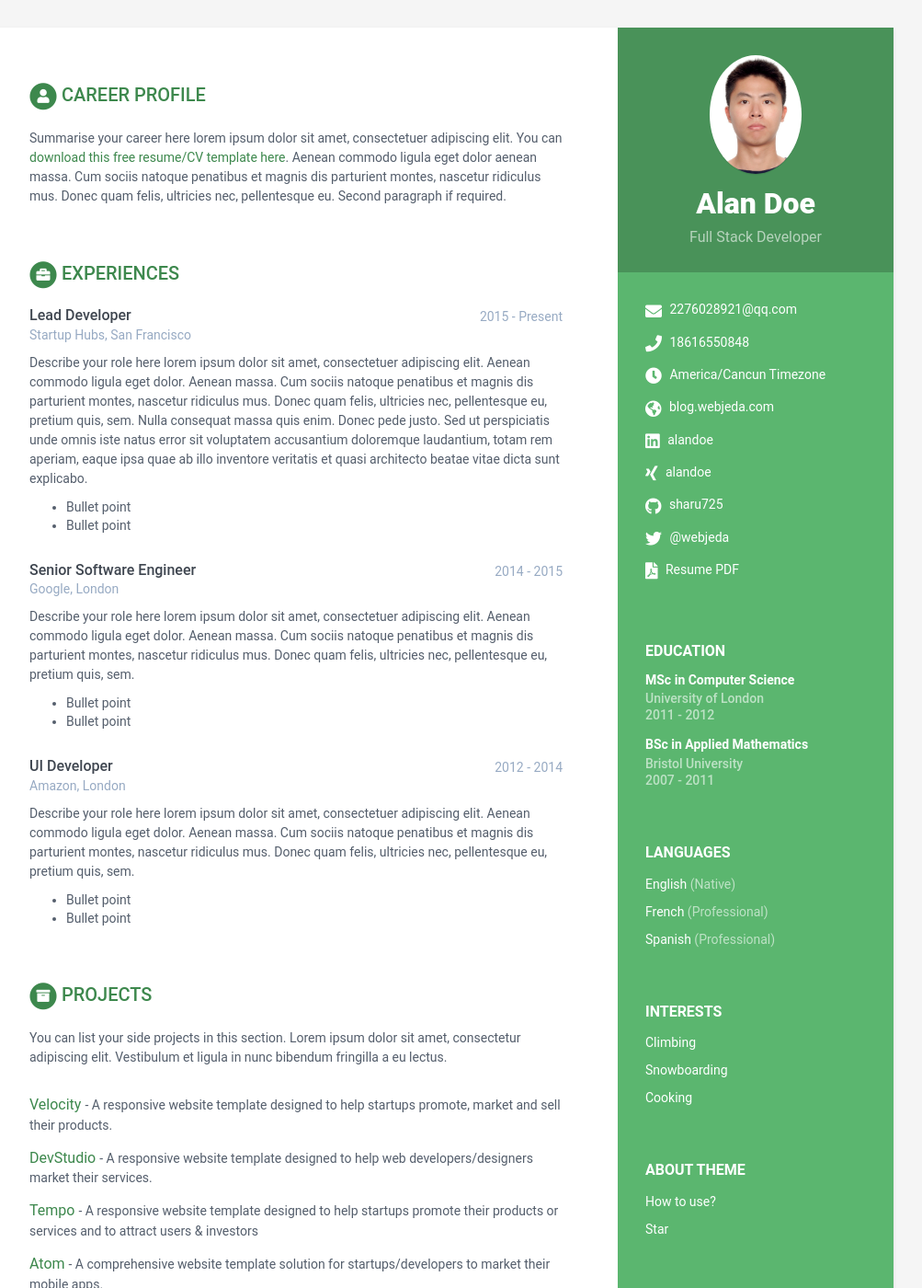
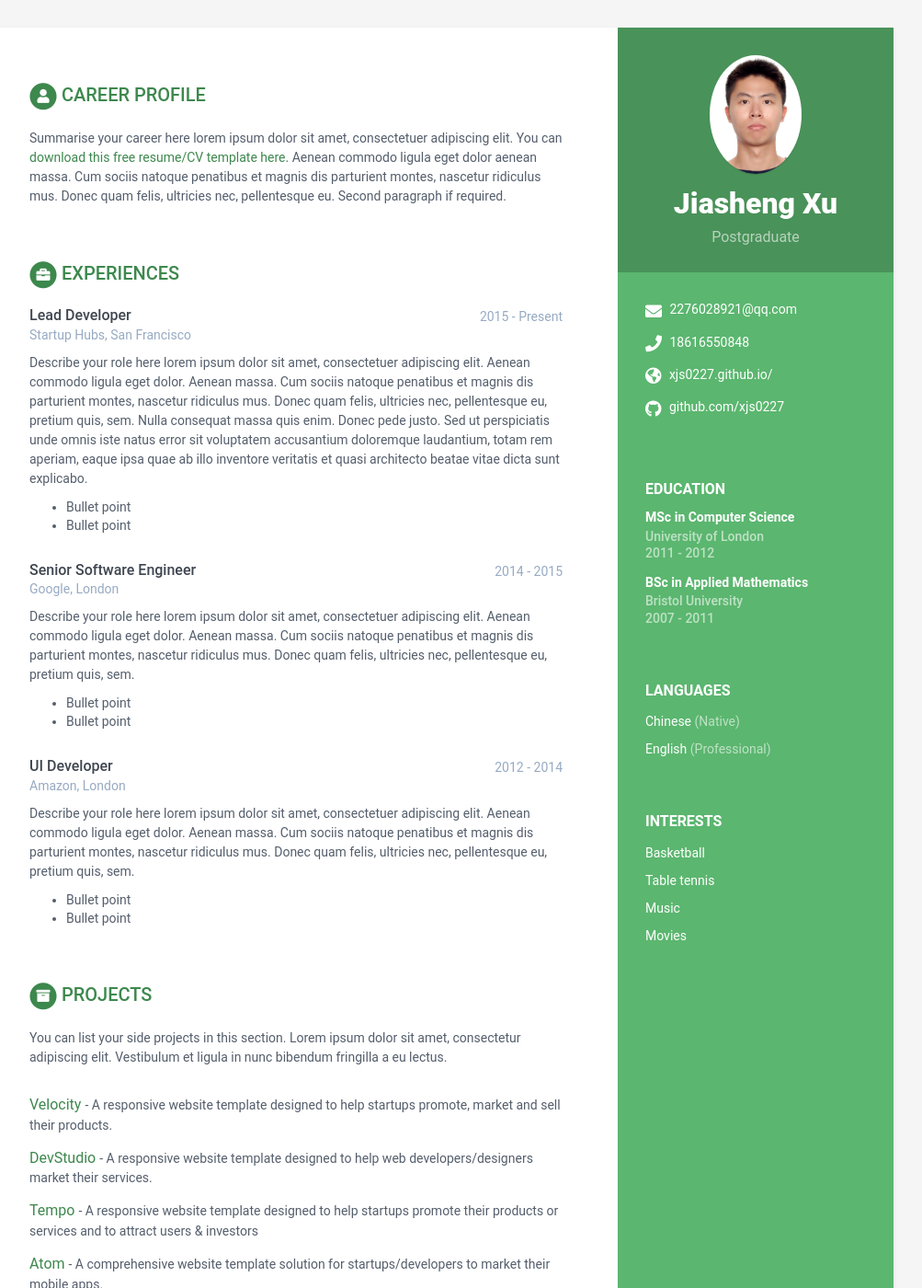
Before and after one commit to longyingsuifeng0227/xjs0227.github.io, a Jekyll site: the page built from index.html, in a window 1280 px wide and 1400 px high. Shown: the whole window at 92% size, without its empty margins (168-1171 px from the left). Built offline with Jekyll 4.4.1, drawn with Linux system fonts in a browser that asks for light colours.

Commit message:
Update data.yml

```diff
--- a/_data/data.yml
+++ b/_data/data.yml
@@ -3,54 +3,47 @@
 #
 
 sidebar:
-    about: True # set to False or comment line if you want to remove the "how to use?" in the sidebar
+    about: False # set to False or comment line if you want to remove the "how to use?" in the sidebar
     education: True # set to False if you want education in main section instead of in sidebar
 
     # Profile information
-    name: Alan Doe
-    tagline: Full Stack Developer
-    avatar: profile.png  #place a 100x100 picture inside /assets/images/ folder and provide the name of the file below
+    name: Jiasheng Xu
+    tagline: Postgraduate
+    avatar:  profile.png #place a 100x100 picture inside /assets/images/ folder and provide the name of the file below
 
     # Sidebar links
     email: 2276028921@qq.com
     phone: 18616550848
-    timezone: America/Cancun Timezone
+    # timezone: America/Cancun Timezone
     citizenship:
-    website: blog.webjeda.com #do not add http://
-    linkedin: alandoe
-    xing: alandoe
-    github: sharu725
-    telegram: # add your nickname without '@' sign
-    gitlab:
-    bitbucket:
-    twitter: '@webjeda'
-    stack-overflow: # Number/Username, e.g. 123456/alandoe
-    codewars:
-    goodreads: # Number-Username, e.g. 123456-alandoe
-    pdf: http://www.africau.edu/images/default/sample.pdf
+    website: xjs0227.github.io/ #do not add http://
+    # linkedin: alandoe
+    # xing: alandoe
+    github: github.com/xjs0227
 
     languages:
       title: Languages
       info:
-        - idiom: English
+        - idiom: Chinese
           level: Native
 
-        - idiom: French
+        - idiom: English
           level: Professional
 
-        - idiom: Spanish
-          level: Professional
 
     interests:
       title: Interests
       info:
-        - item: Climbing
+        - item: Basketball
           link:
 
-        - item: Snowboarding
+        - item: Table tennis
           link:
 
-        - item: Cooking
+        - item: Music
+          link:
+
+        - item: Movies
           link:
 
 career-profile:
```
